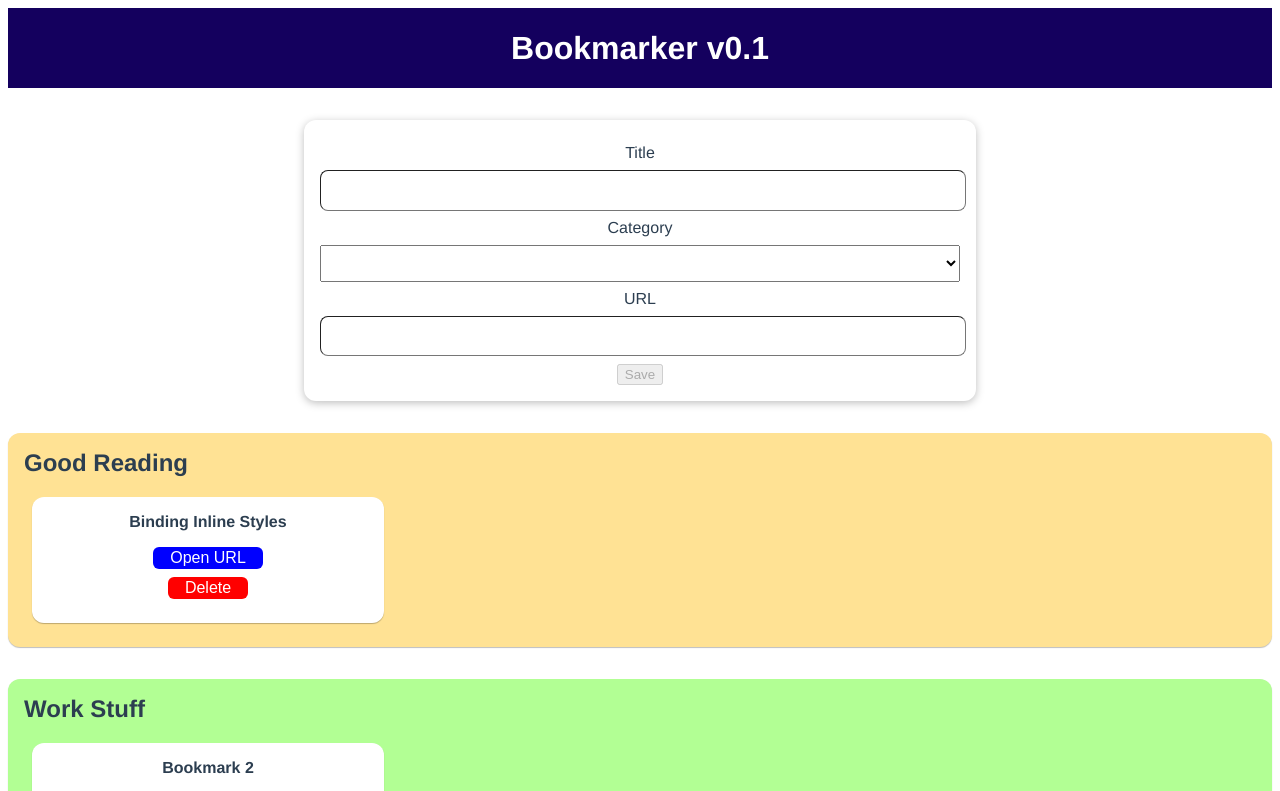
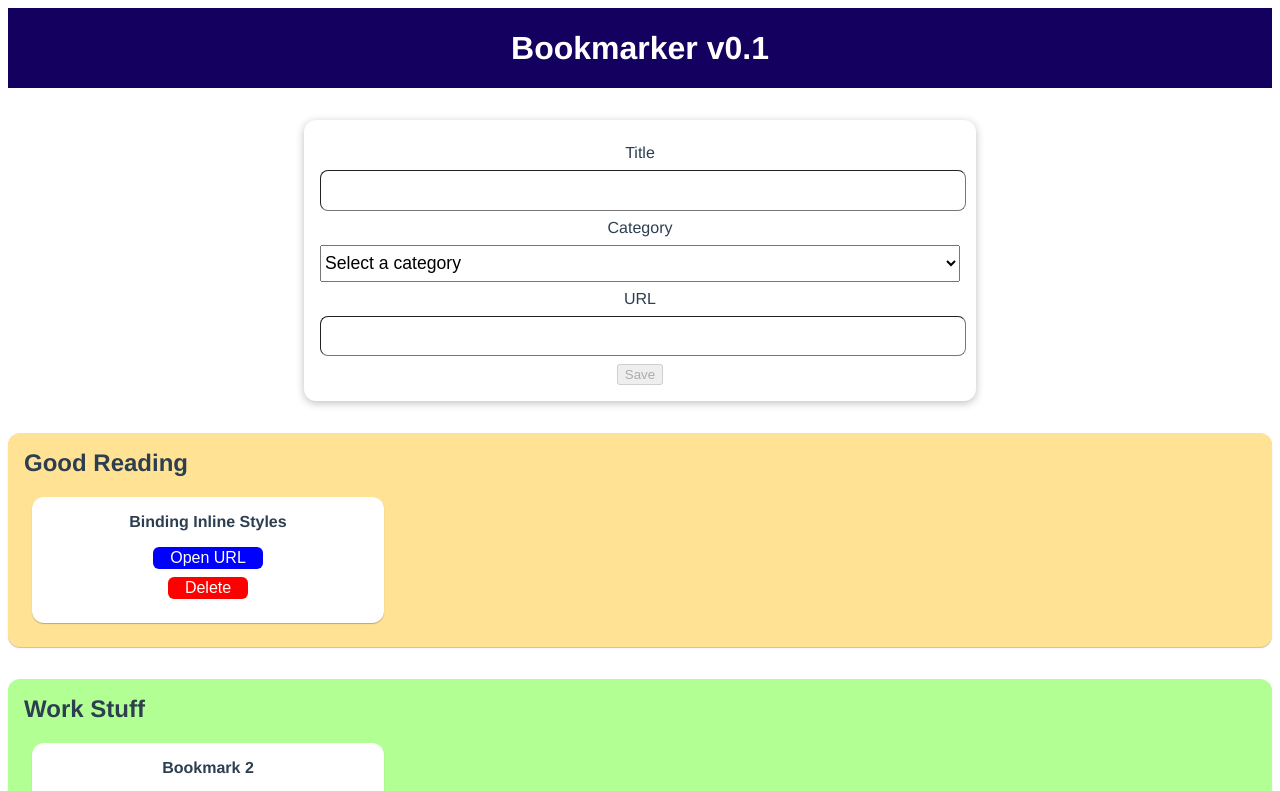
Before and after one commit to rogojagad/personal-bookmark-app, a Vue app: page / in a window 1280 px wide. Shown: the top 791 px of the page. Built offline with nearby package versions, Linux system fonts and the light colour scheme.

Commit message:
improve clear text behavior

```diff
--- a/src/components/form/SelectInput.vue
+++ b/src/components/form/SelectInput.vue
@@ -2,9 +2,17 @@
   <base-input>
     <template>
       <label :for="this.name">{{ label }}</label>
-      <select @change="handleChange" v-model="selectedOptions">
+      <select @change="handleChange($event)" v-model="selectedOptions">
         <option
-          v-for="option in optionsValue"
+          :value="this.firstOption.key"
+          :key="this.firstOption.key"
+          disabled
+          hidden
+          selected
+          >{{ this.placeholder }}</option
+        >
+        <option
+          v-for="option in options"
           :key="option.key"
           :value="option.key"
           >{{ option.label }}</option
@@ -19,36 +27,28 @@ import BaseInput from "./BaseInput.vue";
 
 export default {
   components: { BaseInput },
-  computed: {
-    optionsValue: function() {
-      const availableOptions = [
-        {
-          label: this.placeholder,
-          value: null,
-        },
-      ];
-
-      return availableOptions.concat(this.options);
-    },
-  },
   data() {
     return {
-      selectedOptions: null,
-    }
+      firstOption: {
+        label: this.placeholder,
+        key: "-",
+      },
+      selectedOptions: "-",
+    };
   },
   props: ["label", "name", "options", "value", "placeholder"],
   emits: ["input"],
   watch: {
     value(newValue) {
       this.selectedOptions = newValue;
-    }
+    },
   },
   methods: {
-    handleChange() {
-      const selectedValue = this.selectedOptions;
+    handleChange(event) {
+      const selectedValue = event.target.value;
       let emittedValue = null;
 
-      if (selectedValue) {
+      if (selectedValue !== "-") {
         emittedValue = selectedValue;
       }
 
--- a/src/components/layout/BookmarkForm.vue
+++ b/src/components/layout/BookmarkForm.vue
@@ -31,7 +31,7 @@ import UrlInput from "../form/UrlInput.vue";
 export default {
   data() {
     return {
-      category: null,
+      category: "-",
       title: null,
       url: null,
     };
@@ -39,26 +39,24 @@ export default {
   components: { UrlInput, SelectInput, TextInput },
   computed: {
     isDisabled() {
-      console.log(
-        this.category,
-        this.title,
-        this.url,
-        this.category && this.title && this.url
-      );
-      return Boolean(this.category && this.title && this.url);
+      const validCategory = this.category !== "-";
+      return Boolean(validCategory && this.title && this.url);
     },
   },
   inject: ["categories", "handleFormSubmitted"],
   methods: {
     handleSubmit() {
       this.handleFormSubmitted({
+        category: this.category,
+        id: Math.random()
+          .toString(36)
+          .substring(7),
         title: this.title,
-        category: this.category,
         url: this.url,
       });
 
       this.title = null;
-      this.category = null;
+      this.category = "-";
       this.url = null;
     },
   },
--- a/src/main.js
+++ b/src/main.js
@@ -3,6 +3,4 @@ import App from "./App.vue";
 
 Vue.config.productionTip = false;
 
-new Vue({
-  render: (h) => h(App),
-}).$mount("#app");
+new Vue({ render: (h) => h(App) }).$mount("#app");
```
